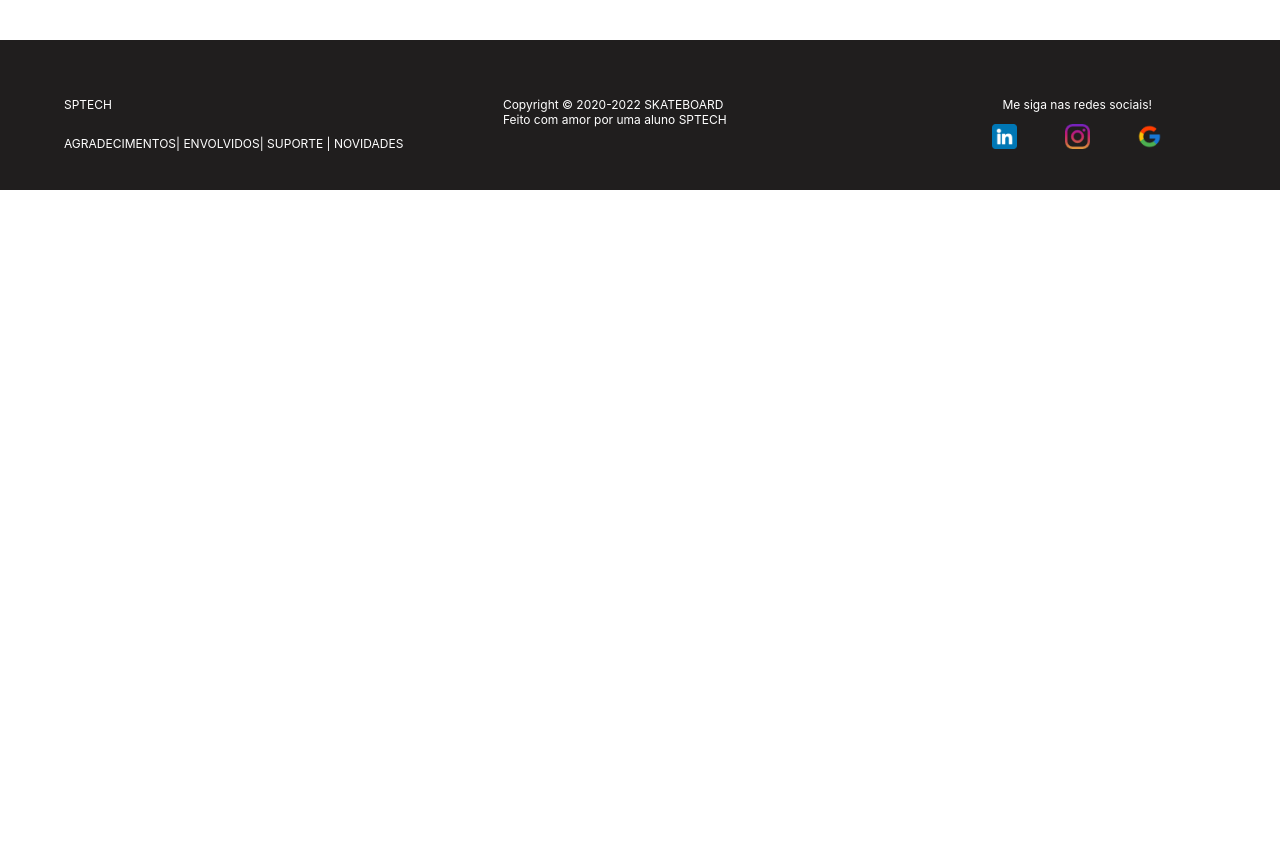
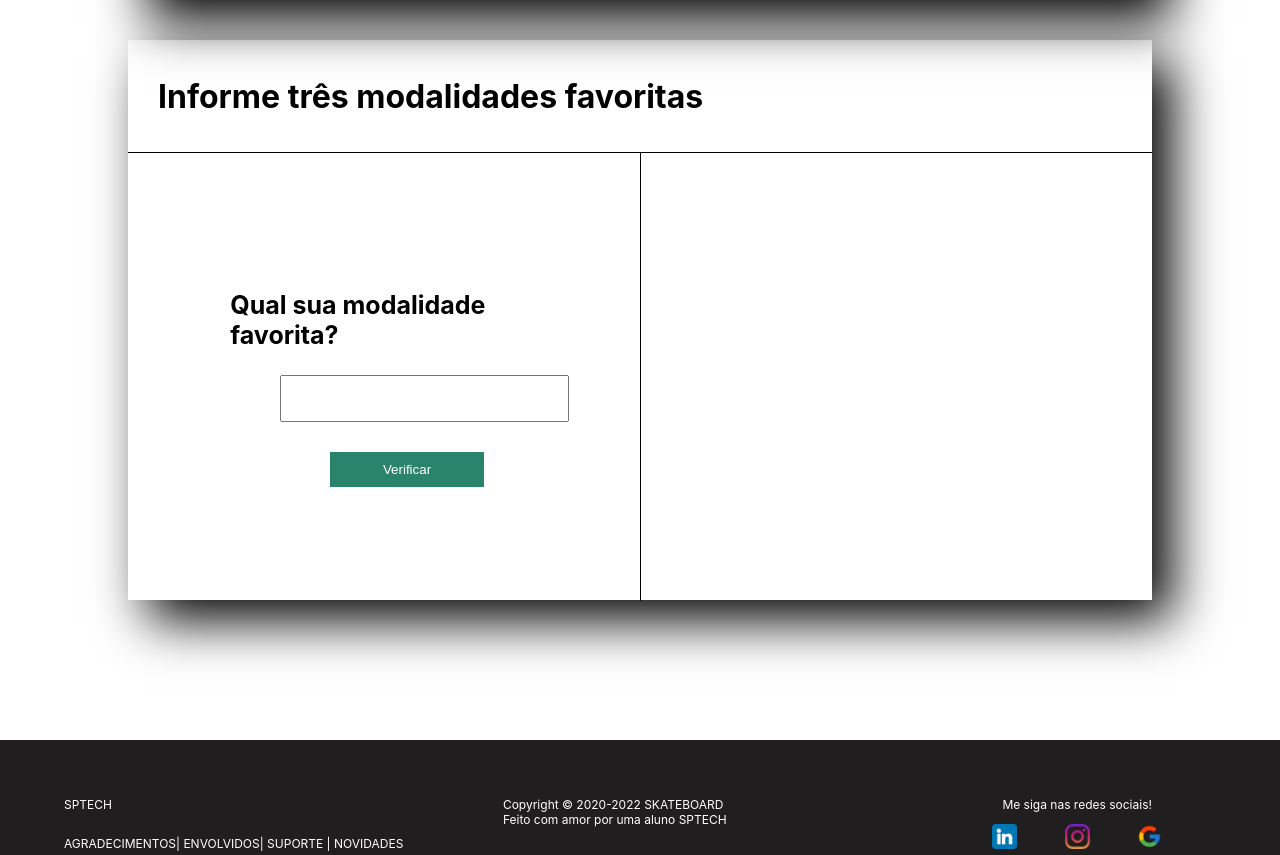
Before and after one commit to Pedr0Henriqu/Projeto-Pessoal-PI, a website: page public/Modalidades/modalidades.html in a window 1280 px wide. Shown: the part 3120-3975 px from the top of the page. Before the commit the page ends 3310 px from the top, so only its background shows below. Drawn offline with Linux system fonts and the light colour scheme.

Commit message:
adicionando vetor e for na modalidade

```diff
--- a/public/Modalidades/modalidades.css
+++ b/public/Modalidades/modalidades.css
@@ -73,18 +73,16 @@ p{
 
 .banner{
     padding-top: 80px;
-    height: 3000px;
+    height: 3700px;
 }
 
 .banner .container{
-
-    height: 90%;
+    height: 2800px;
     width: 80%;
     margin: auto;
 }
 
 .modalidades{
-
     height: 20%;
     margin-bottom: 40px;
 }
@@ -96,7 +94,6 @@ p{
 }
 
 .card .imagem{
-
     height: 100%;
     width: 30%;
 }
@@ -125,3 +122,87 @@ p{
     padding:20px;
     height: 60%;
 }
+
+    /* Favorito */
+
+.favorito{
+    height: 20%;
+    margin-bottom: 40px;
+}
+
+.inputs{
+    height: 100%;
+    box-shadow: 20px 20px 50px black;
+}
+
+.inputs .titulo{
+    border-bottom: 1px solid black;
+    padding-left: 30px;
+    display: flex;
+    justify-content: flex-start;
+    align-items: center;
+    height: 20%;
+}
+
+.questionario{
+    height: 80%;
+    display: flex;
+}
+
+.perguntas{
+    width: 50%;
+    display: flex;
+    justify-content: center;
+    align-items: center;
+    flex-direction: column;
+}
+
+.primeira_input{
+    width: 60%;
+    height: 50%;
+}
+
+input{
+    margin-left: 50px;
+    font-size: 20px;
+    padding: 10px 10px;
+    box-sizing: border-box;
+}
+
+button{
+    color: white;
+    width: 50%;
+    margin-left: 100px;
+    margin-top: 30px;
+    padding: 10px;
+    background-color: #2a836b;
+    border: 0px;
+    cursor: pointer;
+}
+
+.primeira_input h3{
+    font-size: 25px;
+}
+
+    /* lado direito */
+
+.respostas{
+    border-left: 1px solid black;
+    width: 50%;
+}
+
+.respostas .caixa{
+    height: 80%;
+    width: 70%;
+    margin: auto;
+}
+
+.respostas .frase{
+    display: flex;
+    justify-content: center;
+    align-items: center;
+    height: 100%;
+    margin-top: 40px;
+    font-size: 25px;
+    font-family: system-ui, -apple-system, BlinkMacSystemFont, 'Segoe UI', Roboto, Oxygen, Ubuntu, Cantarell, 'Open Sans', 'Helvetica Neue', sans-serif;
+}
--- a/public/Modalidades/modalidades.html
+++ b/public/Modalidades/modalidades.html
@@ -1,5 +1,6 @@
 <!DOCTYPE html>
 <html lang="pt-br">
+
 <head>
     <meta charset="UTF-8">
     <meta http-equiv="X-UA-Compatible" content="IE=edge">
@@ -11,6 +12,7 @@
     <script src="modalidades.js"></script>
     <title>Modalidades</title>
 </head>
+
 <body>
     <!--Header-->
     <div class="imagem">
@@ -49,8 +51,10 @@
                             </div>
 
                             <div class="frase">
-                                <p>O skate street está muito mais relacionado às manobras do que ao lugar em que é praticado o esporte.
-                                    Essa modalidade é conhecida por reunir grupos de praticantes para desbravarem juntos as ruas da cidade
+                                <p>O skate street está muito mais relacionado às manobras do que ao lugar em que é
+                                    praticado o esporte.
+                                    Essa modalidade é conhecida por reunir grupos de praticantes para desbravarem juntos
+                                    as ruas da cidade
                                     e descobrirem novos obstáculos para se desafiarem cada vez mais.</p>
                             </div>
 
@@ -74,7 +78,8 @@
 
                             <div class="frase">
                                 <p>O Skate Downhill ou Skate de Ladeira,
-                                     é uma modalidade do skate praticado em ladeiras, como o próprio nome diz. Sendo assim,
+                                    é uma modalidade do skate praticado em ladeiras, como o próprio nome diz. Sendo
+                                    assim,
                                     o objetivo descer a ladeira executando manobras e fazendo slides (derrapar).</p>
                             </div>
 
@@ -98,7 +103,8 @@
 
                             <div class="frase">
                                 <p>Uma das primeiras modalidades que surgiu no skate.
-                                    Consiste em manobras explorando o equilíbrio no skate em manobras rolantes ou estacionárias e as possibilidades são incontáveis.
+                                    Consiste em manobras explorando o equilíbrio no skate em manobras rolantes ou
+                                    estacionárias e as possibilidades são incontáveis.
                                     Há mais variações de manobras no Freestyle do que em qualquer outra modalidade.</p>
                             </div>
 
@@ -120,8 +126,10 @@
                             </div>
 
                             <div class="frase">
-                                <p>Um símbolo dos X-Games, o skate vertical consiste em uma pista em formato de 'U', o famoso half pipe, com paredes muito maiores que as demais modalidades.
-                                    Esse tipo de pista permite voos extremamente altos, onde o skatista pode abusar das manobras em rotação,
+                                <p>Um símbolo dos X-Games, o skate vertical consiste em uma pista em formato de 'U', o
+                                    famoso half pipe, com paredes muito maiores que as demais modalidades.
+                                    Esse tipo de pista permite voos extremamente altos, onde o skatista pode abusar das
+                                    manobras em rotação,
                                     flips e aéreos alucinantes.</p>
                             </div>
 
@@ -146,10 +154,42 @@
 
                             <div class="frase">
                                 <p>Essa é a clássica modalidade do skate, porque remete ao início do esporte,
-                                    quando jovens californianos entravam em piscinas vazias para fazer altas manobras e movimentos que lembram o surf,
+                                    quando jovens californianos entravam em piscinas vazias para fazer altas manobras e
+                                    movimentos que lembram o surf,
                                     só que no concreto.</p>
                             </div>
 
+                        </div>
+                    </div>
+                </div>
+
+                <!-- Favorito -->
+
+                <div class="favorito">
+                    <div class="inputs">
+
+                        <div class="titulo">
+                            <h1>Informe três modalidades favoritas</h1>
+                        </div>
+
+                        <div class="questionario">
+
+                            <div class="perguntas">
+                                <div class="primeira_input">
+                                    <h3>Qual sua modalidade favorita?</h3>
+                                    <input id="ipt_frase" type="text">
+                                    <button onclick="verificar()">Verificar</button>
+
+                                </div>
+                            </div>
+
+                            <div class="respostas">
+                                <div class="caixa">
+                                    <div id="texto" class="frase">
+
+                                    </div>
+                                </div>
+                            </div>
                         </div>
                     </div>
                 </div>
@@ -174,12 +214,16 @@
                 <div class="right">
                     <p>Me siga nas redes sociais!</p>
                     <div class="icones">
-                      <a target="_blank" href="https://www.linkedin.com/in/pedro-henrique-santos-mendon%C3%A7a-362a80239/"><img src="../Imagens/linkedin.png" /></a>
-                      <a target="_blank" href="https://www.instagram.com/_pedr0_henrique/?hl=pt-br"><img src="../Imagens/Instagram.png" /></a>
+                        <a target="_blank"
+                            href="https://www.linkedin.com/in/pedro-henrique-santos-mendon%C3%A7a-362a80239/"><img
+                                src="../Imagens/linkedin.png" /></a>
+                        <a target="_blank" href="https://www.instagram.com/_pedr0_henrique/?hl=pt-br"><img
+                                src="../Imagens/Instagram.png" /></a>
                         <a target="_blank" href=""><img src="../Imagens/icon google.png" /></a>
                     </div>
                 </div>
             </div>
         </div>
 </body>
+
 </html>
--- a/public/Modalidades/modalidades.js
+++ b/public/Modalidades/modalidades.js
@@ -1,3 +1,5 @@
+var lista = []
+
 function home(){
     window.location.href = "../index.html"
 }
@@ -5,3 +7,28 @@ function home(){
 function login(){
     window.location.href = "../Login/login.html"
 }
+
+function verificar(){
+    var frase = ipt_frase.value;
+    var contagem = 0;
+    lista.push(frase)
+
+    for(var i = 0; i < lista.length ; i++){
+        if(lista.length > 3){
+            contagem++
+        }
+    }
+
+    if(contagem > 0){
+        alert("Apenas 3 modalidades!")
+    }else{
+        texto.innerHTML = `
+        Sua modalidade preferida é: ${lista[0]}
+        <br>
+        Sua 2º modalidade favorita é: ${lista[1]}
+        <br>
+        Sua 3º modalidade favorita é: ${lista[2]}
+        `
+    }
+
+}
```
Lines whose indentation alone changed are shown as unchanged.
